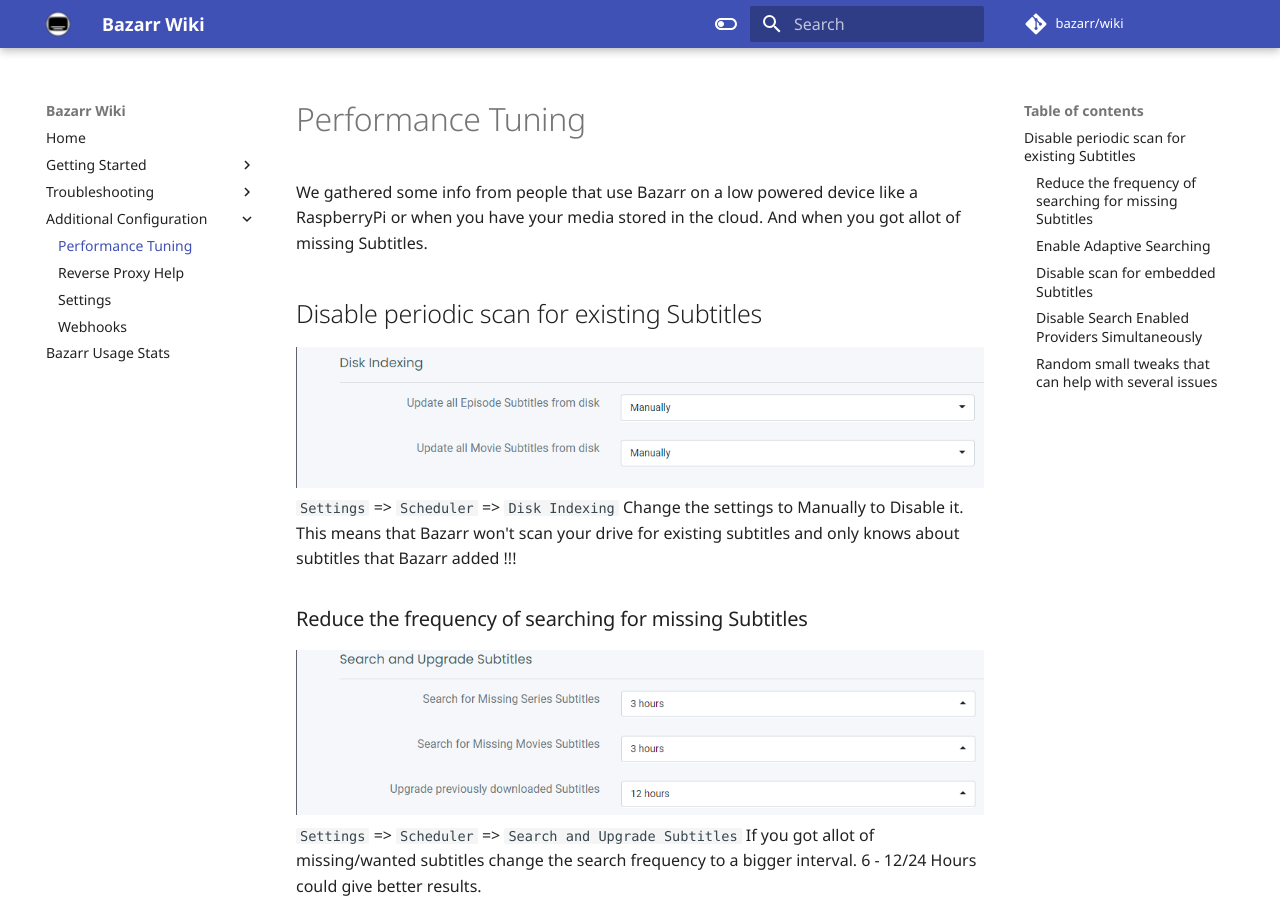
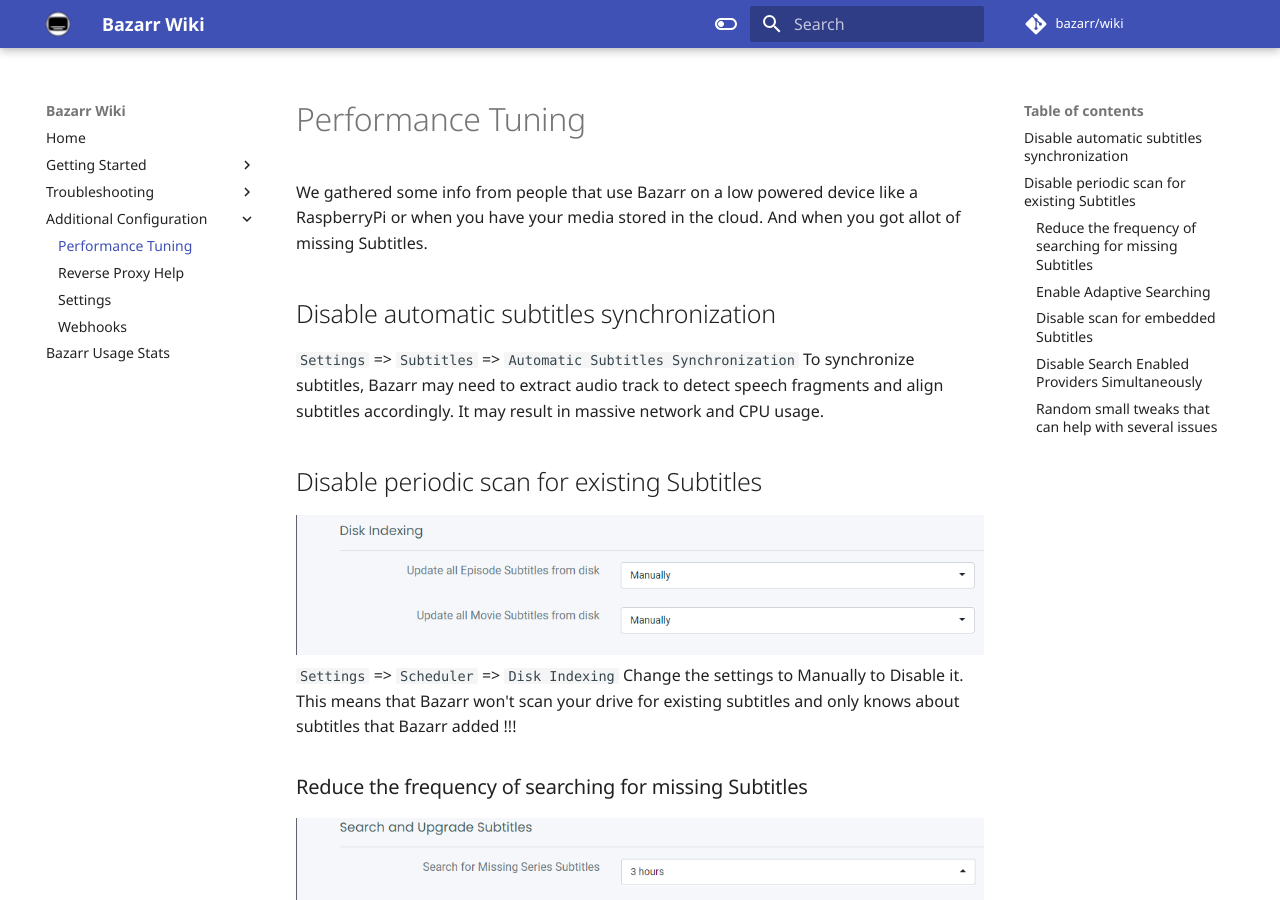
Before and after one commit to bazarr/wiki, an MkDocs documentation site: the page built from docs/Additional-Configuration/Performance-Tuning.md, in a window 1280 px wide and 900 px high. Built offline with MkDocs 1.6.1 and Material for MkDocs 9.7.7, drawn with Linux system fonts in a browser that asks for light colours; some web fonts are replaced; comment, search, counter and statistics services are not loaded.

Commit message:
Update Performance-Tuning.md

```diff
--- a/docs/Additional-Configuration/Performance-Tuning.md
+++ b/docs/Additional-Configuration/Performance-Tuning.md
@@ -2,6 +2,11 @@
 
 We gathered some info from people that use Bazarr on a low powered device like a RaspberryPi or when you have your media stored in the cloud.
 And when you got allot of missing Subtitles.
+
+## Disable automatic subtitles synchronization
+
+`Settings` => `Subtitles` => `Automatic Subtitles Synchronization`
+To synchronize subtitles, Bazarr may need to extract audio track to detect speech fragments and align subtitles accordingly. It may result in massive network and CPU usage.
 
 ## Disable periodic scan for existing Subtitles
 
```
